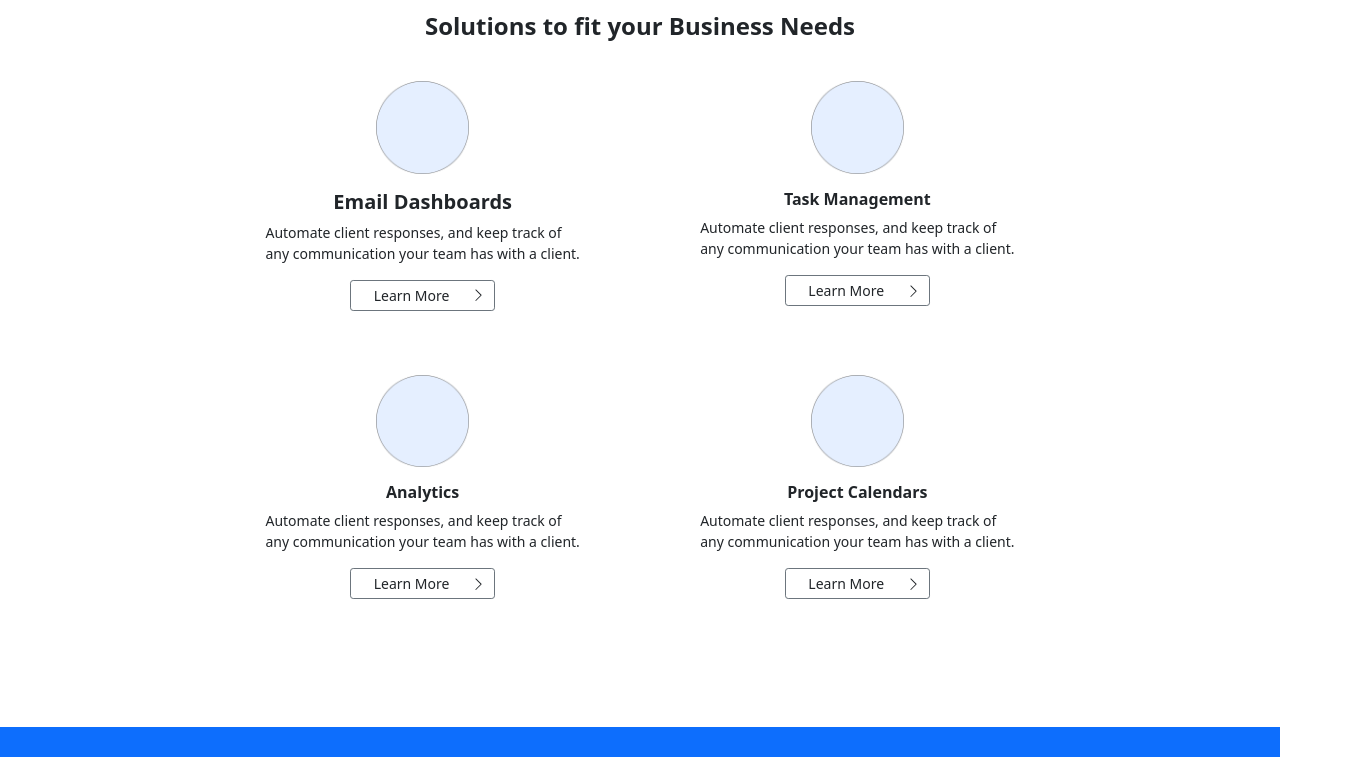
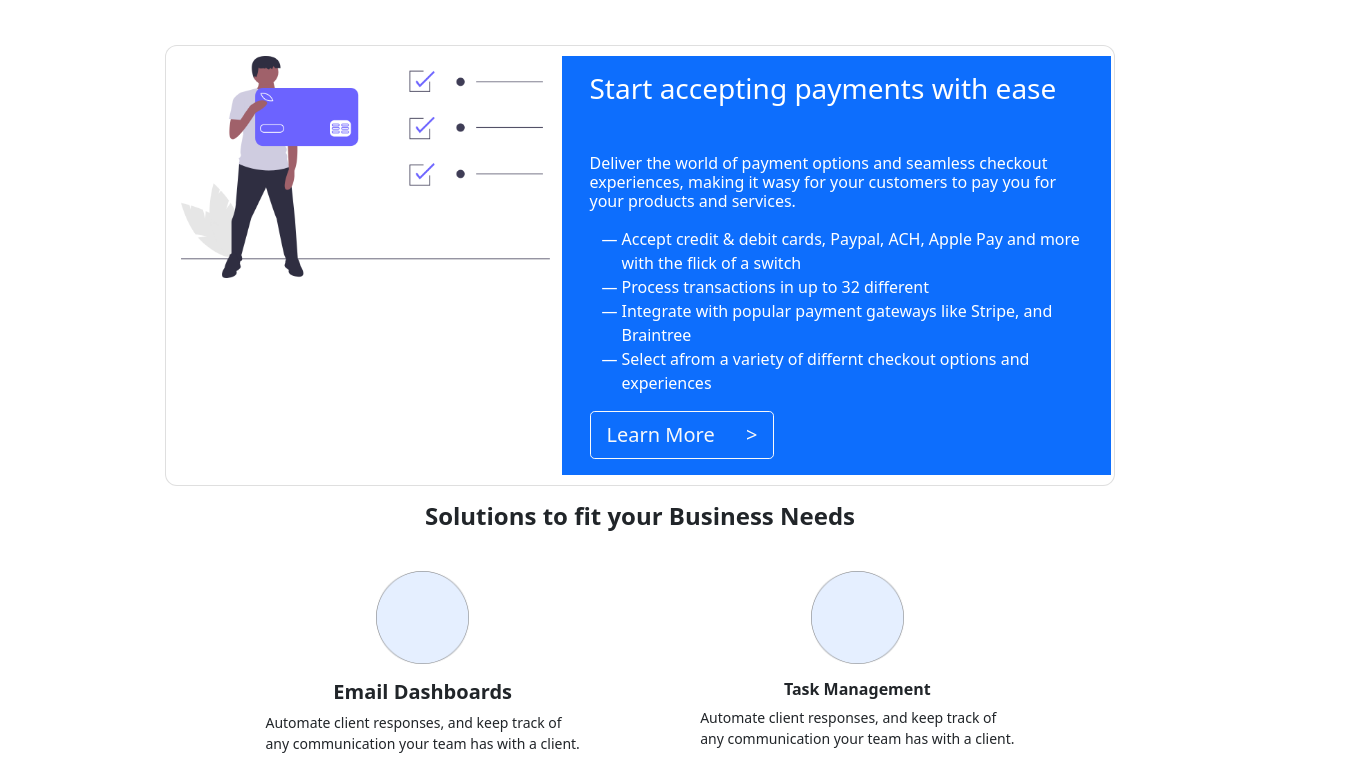
Before and after one commit to baruchoz/crm-project-new, a plain HTML site: page index.html in a window 1280 px wide. Shown: the part 1255-2012 px from the top of the page, 1371 px wide, since content can reach past the window. Drawn offline with nearby package versions, Linux system fonts and the light colour scheme.

Commit message:
my changes are in this file

```diff
--- a/css/main.css
+++ b/css/main.css
@@ -24,5 +24,25 @@ hr.divider {
     margin: 0 auto;
     float: none;
     margin-bottom: 10px;
-    padding: 70px;
+    padding: 10px 15px;
+    border-radius: 12px;
 }
+
+h5.card-body {
+    background-color: rgb(11, 83, 251);
+    border-radius: 20px;
+}
+
+.card-img {
+    width: auto;
+}
+
+ul {
+    list-style-type: none;
+}
+
+ul li:before {
+    content: '\2014';
+    position: absolute;
+    margin-left: -20px;
+}
--- a/index.html
+++ b/index.html
@@ -8,16 +8,17 @@
     <meta name="Description" content="Enter your description here" />
     <link rel="stylesheet" href="https://cdnjs.cloudflare.com/ajax/libs/twitter-bootstrap/5.1.0/css/bootstrap.min.css">
     <link rel="stylesheet" href="https://cdnjs.cloudflare.com/ajax/libs/font-awesome/5.15.4/css/all.min.css">
-    <link rel="stylesheet" href="css/style.css">
+    <link rel="stylesheet" href="assets/css/style.css">
+    <link rel="stylesheet" href="/css/main.css">
     <title>Landing Page</title>
 </head>
 
 <body>
     <!--Nav Bar (justin)-->
     <!-- Row for Navbar -->
-    <nav class="navbar navbar-expand-lg navbar-light bg-light">
+    <nav class="navbar navbar-expand-lg navbar-light bg-transparent">
         <div class="container-fluid justify-content-center">
-            <a class="navbar-brand" href="#">
+            <a class="navbar-brand" href="/index.html">
                 <img src="images/Logo-1@2x.png" width="200" height="55" alt="">
             </a>
             <button class="navbar-toggler" type="button" data-bs-toggle="collapse" data-bs-target="#navbarSupportedContent" aria-controls="navbarSupportedContent" aria-expanded="false" aria-label="Toggle navigation">
@@ -40,11 +41,8 @@
                     <li class="nav-item ">
                         <a class="nav-link" href="#"><b>Support</b></a>
                     </li>
-
                 </ul>
-                <button class="btn btn-outline-primary" type="submit" style="margin-right: 40px;
-            padding-left: 23px;
-            padding-right: 23px;"><strong>Sign In</strong></button>
+                <button class="btn btn-outline-primary" type="submit" style="margin-right: 40px; padding-left: 23px; padding-right: 23px;"><strong>Sign In</strong></button>
                 <button class="btn btn-primary" type="submit" style="margin-right: 75px; padding-left: 15px;
             padding-right: 15px;"><strong>Try It Free</strong></button>
             </div>
@@ -173,7 +171,25 @@
 
 
     <!-- Start Accepting Payments Card (Justin) -->
-
+    <div class="card mb-3" style="max-width: 950px;">
+    <div class="row no-gutters">
+        <div class="col-md-5">
+        <img src="/images/credit-card-picture@2x.png" class="card-img img-fluid" alt="..." >
+        </div>
+        <div class="col-md-7 text-white bg-primary">
+        <div class="card-body"><h3>Start accepting payments with ease</h3><br>
+            <p class="card-text"><h6>Deliver the world of payment options and seamless checkout experiences, making it wasy for your customers to pay you for your products and services.<br></h6></p>
+            <p><ul>
+                    <li>Accept credit & debit cards, Paypal, ACH, Apple Pay and more with the flick of a switch</li>
+                    <li>Process transactions in up to 32 different <countries></countries></li>
+                    <li>Integrate with popular payment gateways like Stripe, and Braintree</li>
+                    <li>Select afrom a variety of differnt checkout options and experiences</li>
+                    </ul></p>
+        <a name="" class="card-btn btn btn-outline-light btn-primary btn-lg" href="#" role="button">Learn More&nbsp;&nbsp;&nbsp;&nbsp;&nbsp;&nbsp;></a>
+        </div>
+        </div>
+    </div>
+    </div>
 
 
 
```
